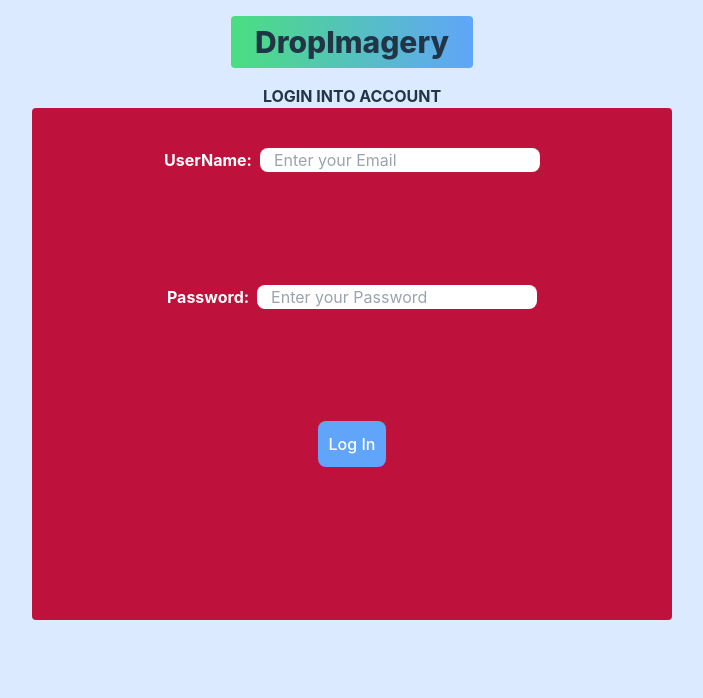
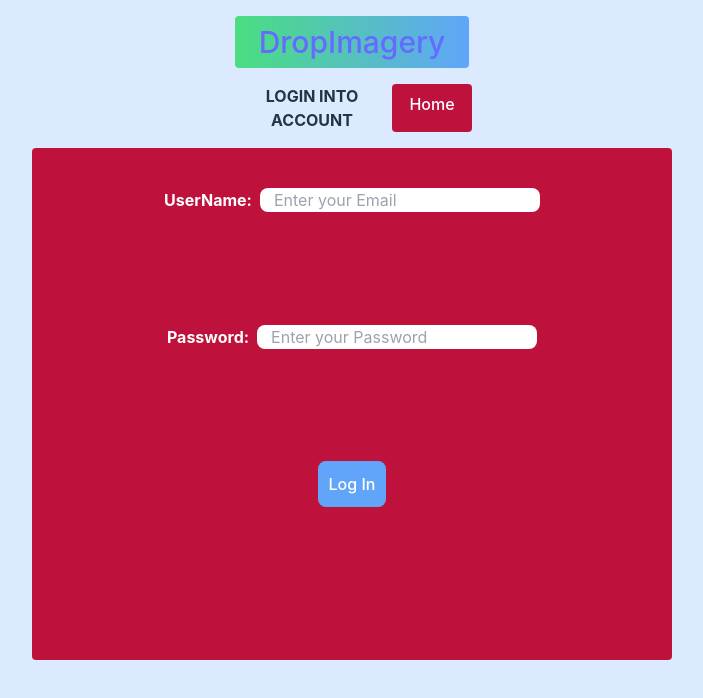
Before and after one commit to gbengaoluwadahunsi/Drag-and-drop-Image-Gallery, a React (Vite) app: page /authenticate in a window 1280 px wide. Shown: the top 698 px of the page, without its empty margins (288-991 px from the left). Built offline with nearby package versions, Linux system fonts and the light colour scheme; no server answers.

Commit message:
added home button to the logIn page

```diff
--- a/src/AuthenticationPage.jsx
+++ b/src/AuthenticationPage.jsx
@@ -1,4 +1,5 @@
 import LogIn from "./Login";
+import { Link } from "react-router-dom";
 
 
 
@@ -13,7 +14,7 @@ function Authenticationpage() {
             className="m-4 cursor-pointer bg-gradient-to-r from-green-400 to-blue-400 text-3xl font-extrabold hover:from-pink-500 hover:to-rose-500 rounded px-6 py-2"
             data-testid="drop-imagery-text"
           >
-            DropImagery
+            <Link to="/">DropImagery</Link>
           </span>
         </div>
        <LogIn />
--- a/src/Login.jsx
+++ b/src/Login.jsx
@@ -1,7 +1,7 @@
-import { useState, useEffect } from 'react';
+import React, { useState, useEffect } from 'react';
 import { signInWithEmailAndPassword, onAuthStateChanged, signOut } from 'firebase/auth';
 import { auth } from './firebase';
-import { useNavigate } from 'react-router-dom';
+import { useNavigate, Link } from 'react-router-dom';
 
 const LogIn = () => {
   const [email, setEmail] = useState('');
@@ -54,12 +54,15 @@ const LogIn = () => {
   };
 
   return (
-    <>
     <div className='login mt-10 h-4/5'>
-      <span className='font-bold'>LOGIN INTO ACCOUNT</span>
-        <form onSubmit={handleLogin} className=' h-4/5  grid grid-cols-1 md:w-2/4 lg:w-2/4 rounded mx-auto text-center p-10 bg-rose-700 text-white' >
+      <div className="mx-auto  grid grid-cols-3 w-60 text-center mb-4">
+        <span className=' col-span-2 font-bold'>LOGIN INTO ACCOUNT</span>
+        <Link to="/" className="button p-2 rounded bg-rose-700 text-white">
+          Home
+        </Link>
+      </div>
+      <form onSubmit={handleLogin} className='h-4/5 grid grid-cols-1 md:w-2/4 lg:w-2/4 rounded mx-auto text-center p-10 bg-rose-700 text-white'>
         <div>
-
           <label className='font-bold'>UserName:</label>
           <input
             type="email"
@@ -67,7 +70,7 @@ const LogIn = () => {
             placeholder='Enter your Email'
             onChange={(e) => setEmail(e.target.value)}
             required
-              className='rounded-lg ml-2 pl-[14px] focus:outline-none  text-gray-900  w-full lg:w-1/2'
+            className='rounded-lg ml-2 pl-[14px] focus:outline-none text-gray-900 w-full lg:w-1/2'
           />
         </div>
         <div className=''>
@@ -78,21 +81,19 @@ const LogIn = () => {
             placeholder='Enter your Password'
             onChange={(e) => setPassword(e.target.value)}
             required
-              className='rounded-lg  ml-2 pl-[14px] focus:outline-none text-gray-900 w-full lg:w-1/2 '
+            className='rounded-lg ml-2 pl-[14px] focus:outline-none text-gray-900 w-full lg:w-1/2 '
           />
         </div>
         <div>
-
-          <button  className = " button bg-blue-400" type="submit" disabled={isLoading}>
+          <button className="button bg-blue-400" type="submit" disabled={isLoading}>
             {authUser ? 'Log Out' : 'Log In'}
-          </button >
+          </button>
         </div>
       </form>
       {authUser && <p>{`Logged in as ${authUser.email}`}</p>}
       {isLoading && <p>Loading...</p>}
       {error && <div style={{ color: 'red' }}>{error}</div>}
     </div>
-    </>
   );
 };
 
```
Lines whose indentation alone changed are shown as unchanged.
